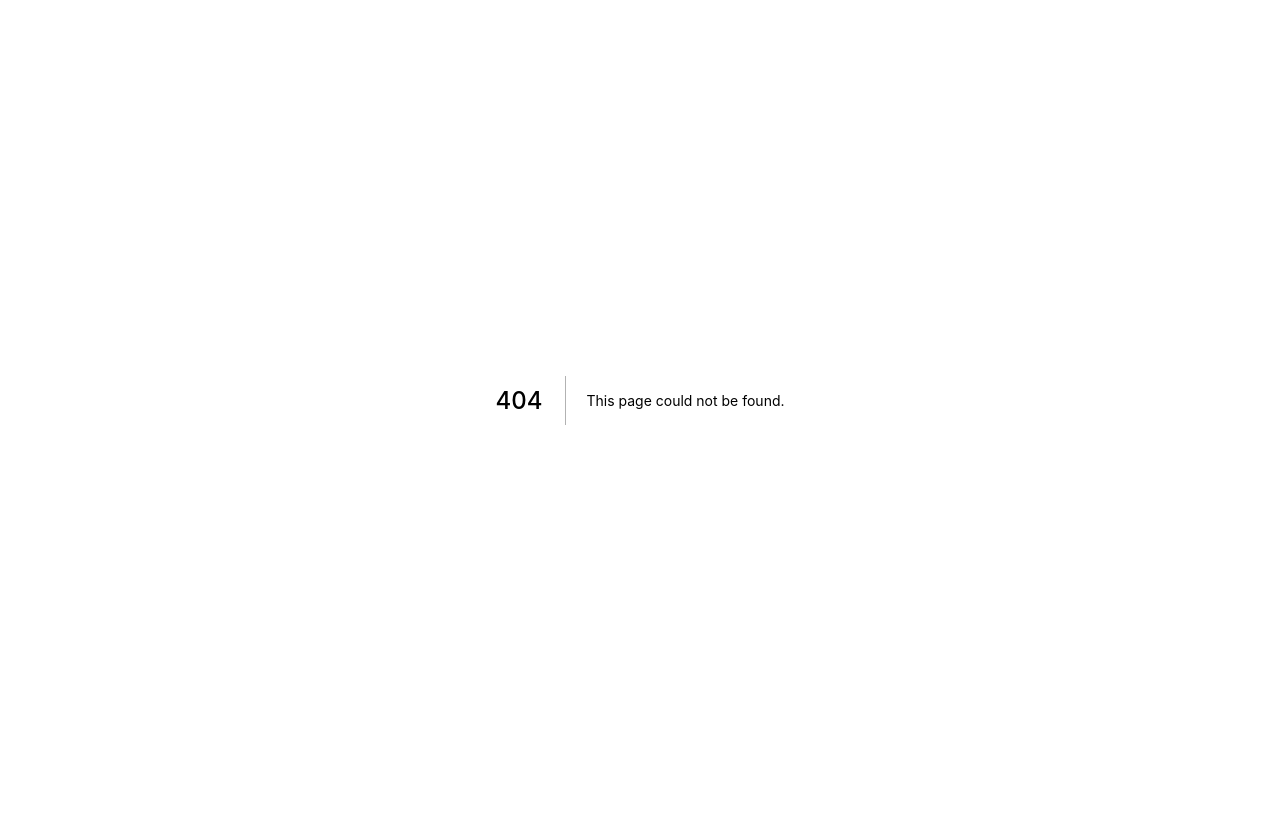
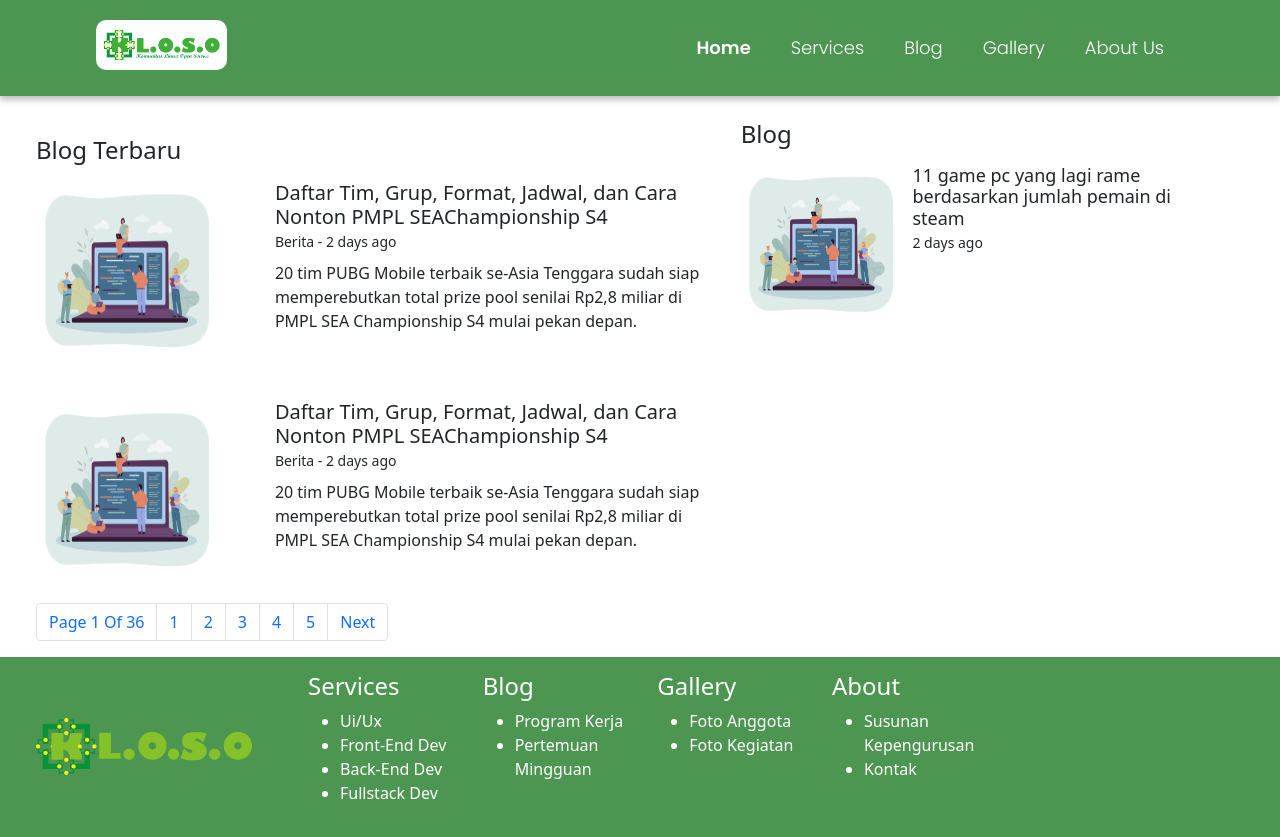
Before and after one commit to kusenabdullah-123/web-kloso-next, a Next.js app: page /blog in a window 1280 px wide. Before the commit this address had no page. Before the commit the page ends 800 px from the top, so only its background shows below. Built offline with nearby package versions, Linux system fonts and the light colour scheme.

Commit message:
add blog and blog component

```diff
--- a/pages/_app.js
+++ b/pages/_app.js
@@ -1,5 +1,6 @@
 import "bootstrap/dist/css/bootstrap.css";
 import "../styles/Home.css";
+import "../styles/blog.css";
 function MyApp({ Component, pageProps }) {
   return <Component {...pageProps} />;
 }
--- /dev/null
+++ b/pages/blog.js
@@ -0,0 +1,119 @@
+import Navbar from "./component/navbar";
+import BlogArticle from "./component/blogarticle";
+import AsideArticle from "./component/asidearticle";
+import Footer from "./component/footer";
+const blog = () => {
+  const dataArticle = [
+    {
+      image: "gambar.png",
+      title:
+        "Daftar Tim, Grup, Format, Jadwal, dan Cara Nonton PMPL SEAChampionship S4",
+      desc: "20 tim PUBG Mobile terbaik se-Asia Tenggara sudah siap memperebutkan total prize pool senilai Rp2,8 miliar di PMPL SEA Championship S4 mulai pekan depan.",
+    },
+    {
+      image: "gambar.png",
+      title:
+        "Daftar Tim, Grup, Format, Jadwal, dan Cara Nonton PMPL SEAChampionship S4",
+      desc: "20 tim PUBG Mobile terbaik se-Asia Tenggara sudah siap memperebutkan total prize pool senilai Rp2,8 miliar di PMPL SEA Championship S4 mulai pekan depan.",
+    },
+  ];
+  const asideArticleData = [
+    {
+      time: "2 days ago",
+      image: "gambar.png",
+      title: "11 game pc yang lagi rame berdasarkan jumlah pemain di steam",
+    },
+  ];
+  return (
+    <>
+      <section
+        className="h-100 w-100 bg-white"
+        style={{ boxSizing: "border-box" }}
+      >
+        <div
+          className="container-xxl mx-auto p-0 position-relative header-2-2"
+          style={{ fontFamily: '"Poppins", sans-serif' }}
+        >
+          {/* navbar */}
+          <Navbar />
+        </div>
+      </section>
+      <div className="container-fluid row article mt-4">
+        <div className="content col-lg-12 col-md-12 row">
+          <section className="mt-3 col-lg-7">
+            <h1>Blog Terbaru</h1>
+            <div className="articles">
+              {/* article */}
+              {dataArticle.map((data, index) => {
+                return (
+                  <BlogArticle
+                    key={index}
+                    title={data.title}
+                    image={data.image}
+                    desc={data.desc}
+                  />
+                );
+              })}
+              {/* end Article */}
+              <div className="page">
+                <ul className="pagination">
+                  <li className="page-item disable">
+                    <span className="page-link"> Page 1 Of 36 </span>
+                  </li>
+                  <li className="page-item">
+                    <a href="/blog?page=2" className="page-link">
+                      1
+                    </a>
+                  </li>
+                  <li className="page-item">
+                    <a href="/blog?page=2" className="page-link">
+                      2
+                    </a>
+                  </li>
+                  <li className="page-item">
+                    <a href="/blog?page=2" className="page-link">
+                      3
+                    </a>
+                  </li>
+                  <li className="page-item">
+                    <a href="/blog?page=2" className="page-link">
+                      4
+                    </a>
+                  </li>
+                  <li className="page-item">
+                    <a href="/blog?page=2" className="page-link">
+                      5
+                    </a>
+                  </li>
+                  <li className="page-item">
+                    <a href="/blog?page=2" className="page-link">
+                      Next
+                    </a>
+                  </li>
+                </ul>
+              </div>
+            </div>
+          </section>
+          <aside className="col-lg-5">
+            <section>
+              <h1>Blog</h1>
+              {/* aside article */}
+              {asideArticleData.map((aside, index) => {
+                return (
+                  <AsideArticle
+                    key={index}
+                    title={aside.title}
+                    image={aside.image}
+                    time={aside.time}
+                  />
+                );
+              })}
+            </section>
+          </aside>
+        </div>
+      </div>
+      <Footer />
+    </>
+  );
+};
+export default blog;
--- /dev/null
+++ b/pages/component/asidearticle.js
@@ -0,0 +1,20 @@
+import Image from "next/image";
+const asideArticle = (props) => {
+  return (
+    <article className="row p-0 mt-3 mb-3">
+      <figure className="col-lg-4 col-md-4 col-sm-4">
+        <Image
+          src={`/${props.image}`}
+          height={181}
+          width={181}
+          alt="image article"
+        />
+      </figure>
+      <div className="col-lg-8 col-md-8 col-sm-8 isi mb-3">
+        <h2 className="mb-0">{props.title}</h2>
+        <small>{props.time}</small>
+      </div>
+    </article>
+  );
+};
+export default asideArticle;
--- /dev/null
+++ b/pages/component/blogarticle.js
@@ -0,0 +1,21 @@
+import Image from "next/image";
+const blogArticle = (props) => {
+  return (
+    <article className="row p-0 mt-3">
+      <figure className="col-lg-4 col-md-4 col-sm-4 mb-3">
+        <Image
+          src={`/${props.image}`}
+          height={181}
+          width={181}
+          alt="image article"
+        />
+      </figure>
+      <div className="col-lg-8 col-md-8 col-sm-8 isi">
+        <h2 className="mb-0">{props.title}</h2>
+        <small>Berita - 2 days ago</small>
+        <p className="mt-2">{props.desc}</p>
+      </div>
+    </article>
+  );
+};
+export default blogArticle;
--- /dev/null
+++ b/styles/blog.css
@@ -0,0 +1,46 @@
+body .container-fluid.article {
+  margin-left: 0px !important;
+  margin-right: 0px !important;
+}
+
+body .container-fluid.article figure {
+  padding: 0px;
+  margin: 0px;
+}
+
+body .container-fluid.article figure img {
+  border-radius: 10px;
+  height: 100%;
+  width: 100%;
+}
+
+body .container-fluid.article .content section h1 {
+  font-size: 24px;
+}
+
+body .container-fluid.article .content section article {
+  margin-left: 0px !important;
+  margin-right: 0px !important;
+}
+
+body .container-fluid.article .content section article h2 {
+  font-size: 20px;
+}
+
+body .container-fluid.article .content section article figure {
+  padding: 0px;
+  margin: 0px;
+}
+
+body .container-fluid.article .content section article figure img {
+  height: 100%;
+  width: 100%;
+}
+
+body .container-fluid.article .content aside section h1 {
+  font-size: 24px;
+}
+
+body .container-fluid.article .content aside section article h2 {
+  font-size: 18px;
+}
```
